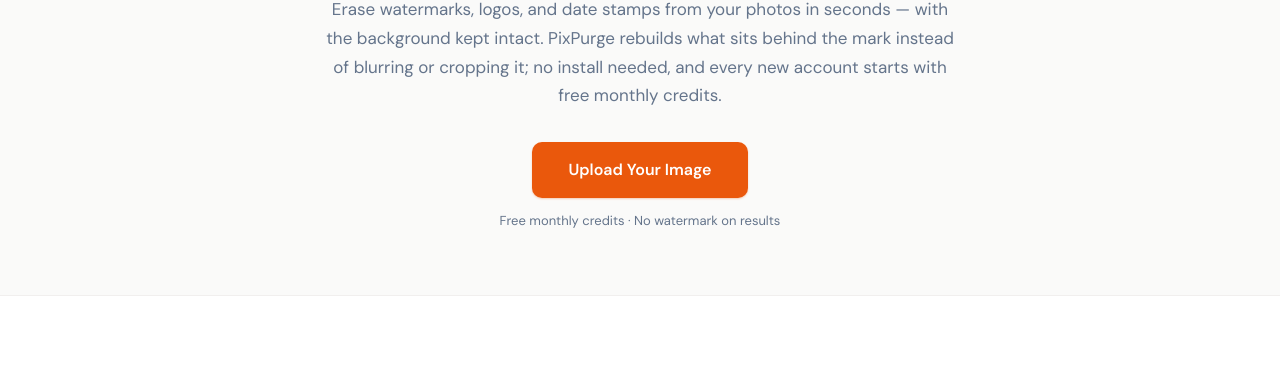
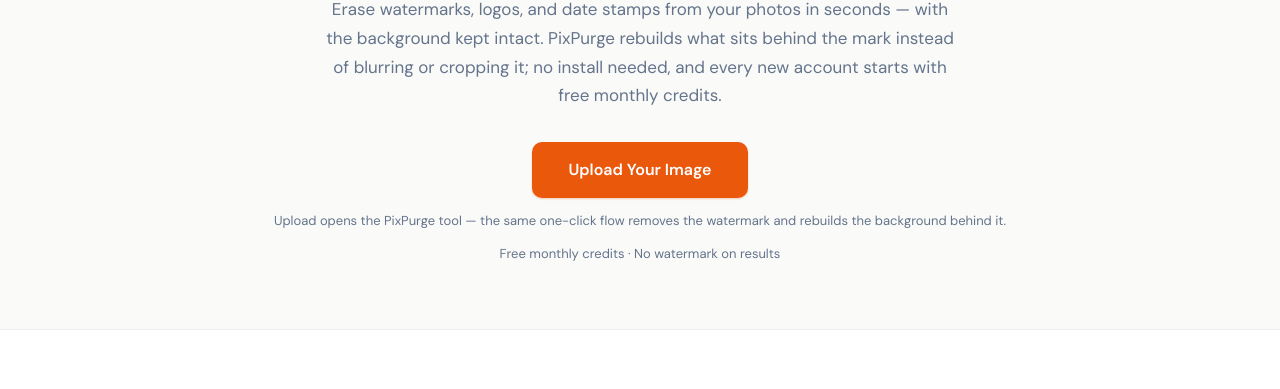
Before and after one commit to githubi2/pixpurge, a website: page remove-watermark-from-image.html in a window 1280 px wide. Shown: the part 238-627 px from the top of the page. Drawn offline with Linux system fonts and the light colour scheme.

Commit message:
feat(seo): watermark page — CTA note under both buttons (jump expectation + keyword echo)

```diff
--- a/remove-watermark-from-image.html
+++ b/remove-watermark-from-image.html
@@ -177,6 +177,7 @@ body { font-family: 'DM Sans', sans-serif; }
       <p class="text-[17px] text-ink-muted leading-[1.7] max-w-[640px] mx-auto">Erase watermarks, logos, and date stamps from your photos in seconds — with the background kept intact. PixPurge rebuilds what sits behind the mark instead of blurring or cropping it; no install needed, and every new account starts with free monthly credits.</p>
       <div class="mt-8 flex flex-col items-center gap-3">
         <a href="index.html#upload" class="inline-flex items-center justify-center gap-2 font-semibold text-base px-9 py-4 rounded-[10px] bg-coral text-white shadow-cta hover:bg-coral-hover hover:shadow-cta-hover hover:-translate-y-px transition-all">Upload Your Image</a>
+        <p class="text-[13px] text-ink-muted">Upload opens the PixPurge tool — the same one-click flow removes the watermark and rebuilds the background behind it.</p>
         <p class="text-[13px] text-ink-muted">Free monthly credits &middot; No watermark on results</p>
       </div>
     </div>
@@ -423,6 +424,7 @@ body { font-family: 'DM Sans', sans-serif; }
       <h2 class="relative font-display font-bold text-ink text-[26px] sm:text-[34px] lg:text-[38px] leading-[1.2] mb-4">Ready to Remove the Watermark from Your Image?</h2>
       <p class="relative text-[17px] text-ink-muted mb-8 max-w-[520px] mx-auto">Upload a photo and watch the watermark disappear — remove watermark from photos in seconds, right in your browser.</p>
       <a href="index.html#upload" class="relative inline-flex items-center justify-center gap-2 font-semibold text-base px-9 py-4 rounded-[10px] bg-coral text-white shadow-cta hover:bg-coral-hover hover:shadow-cta-hover hover:-translate-y-px transition-all">Upload Your Image</a>
+      <p class="relative mt-4 text-[13px] text-ink-muted">Upload opens the PixPurge tool — the same one-click flow removes the watermark and rebuilds the background behind it.</p>
       <p class="relative mt-4 text-[13px] text-ink-muted">Free monthly credits &middot; No watermark on results</p>
     </div>
   </div>
```
